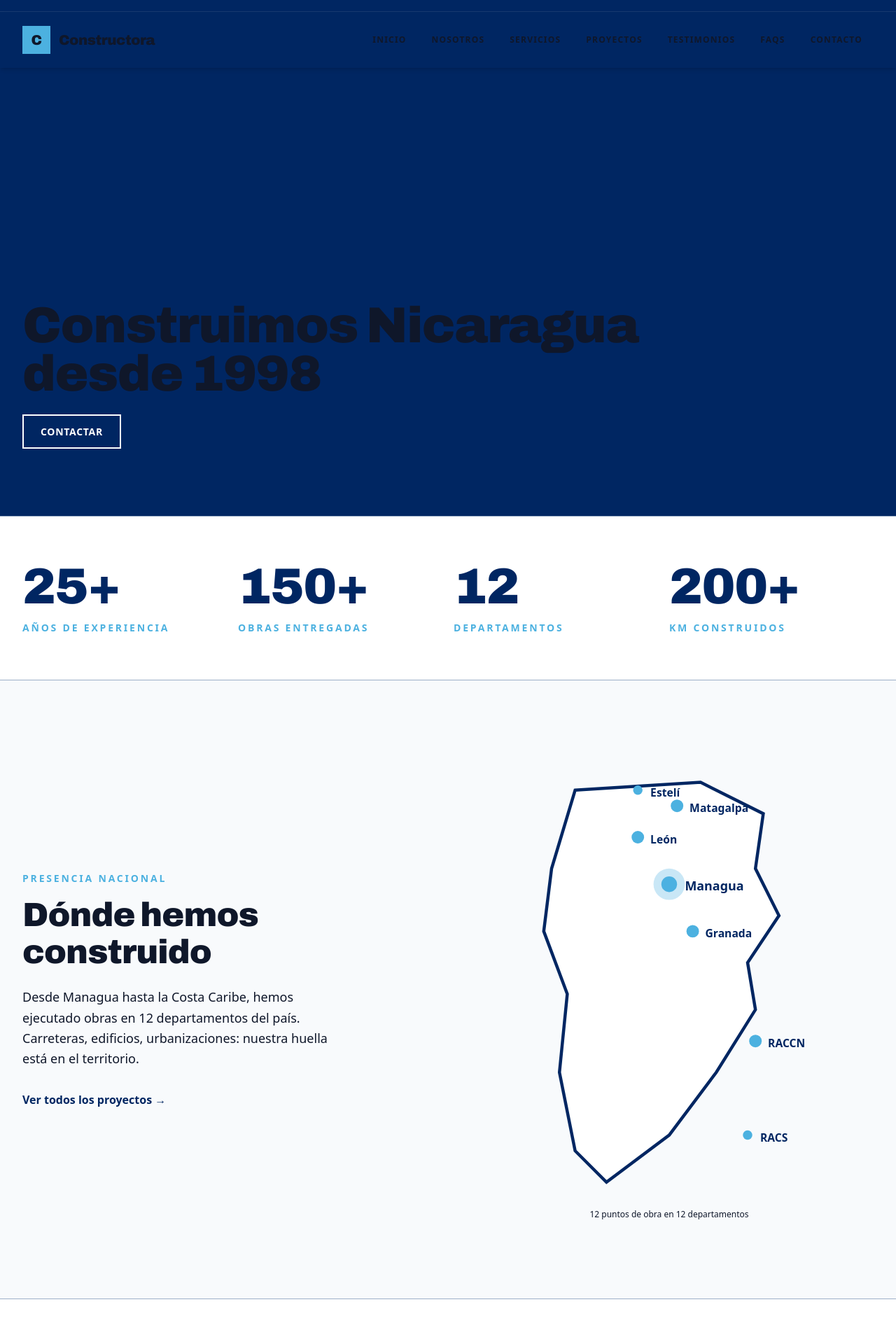
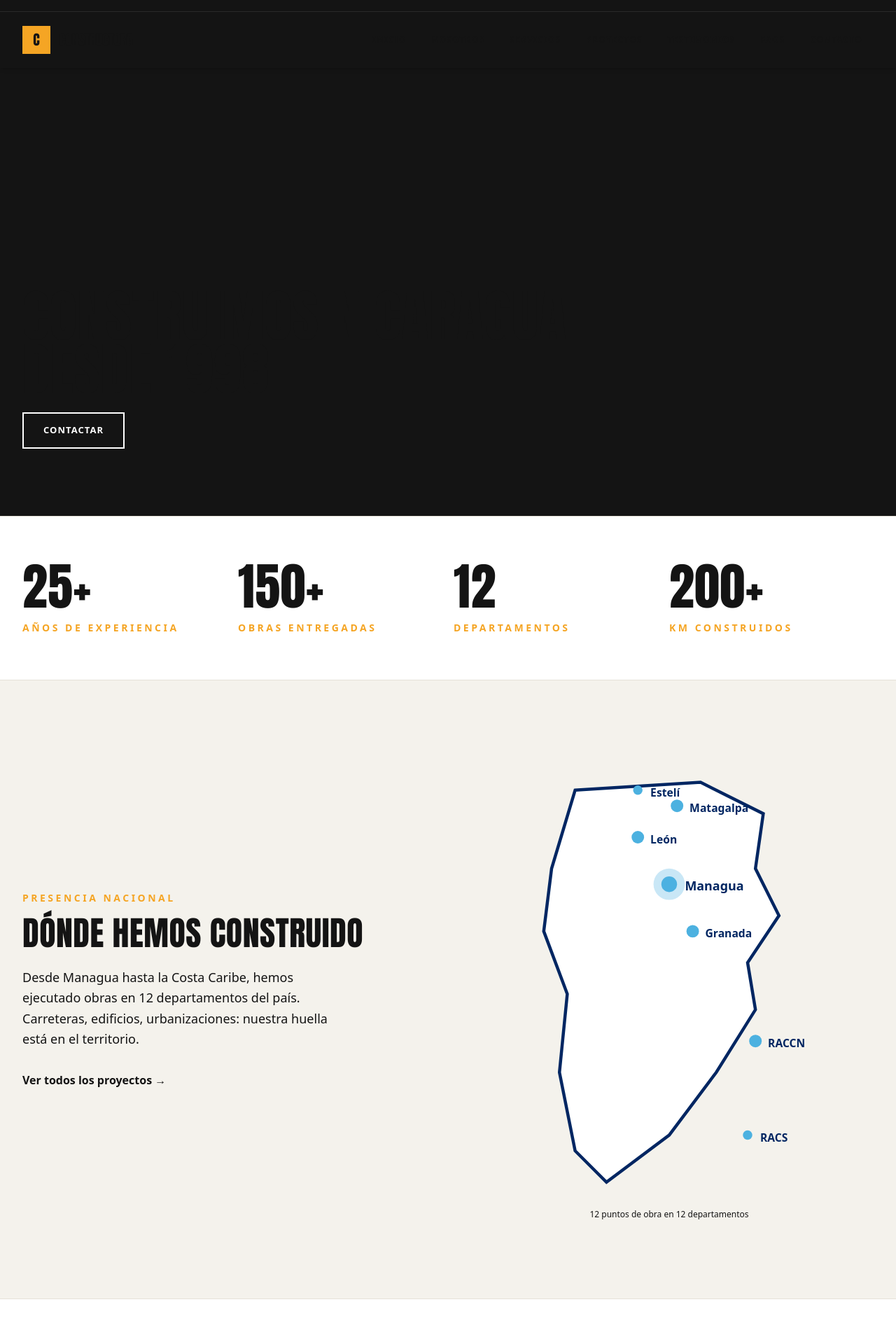
Before and after one commit to devbenja/cms-django, a Django app: page / in a window 1280 px wide. Shown: the top 1920 px of the page at 70% size. Run offline with Django 5.2, Linux system fonts and the light colour scheme; data comes from the database, SQL or seed files in the repository; data that the repository does not hold is empty; some libraries are stand-ins or nearby versions.

Commit message:
feat(ui): re-tematiza todo el sitio al estilo v3 (carbon + ambar + Anton)
Remapea las variables cms-* del tema (navy -> carbon #141414, azul ->
ambar #F5A524, superficies crema) y convierte las clases display a Anton.
Header, footer, home y todas las paginas adoptan el estilo v3.

Co-Authored-By: Claude Opus 4.8 <noreply@anthropic.com>

```diff
--- a/static/css/tokens.css
+++ b/static/css/tokens.css
@@ -3,25 +3,29 @@
 /* ===================================================================
    Custom tokens for the CMS. Plain CSS (no @apply, no @layer) so it
    works with the Tailwind CDN script without a build step.
+
+   Paleta v3: carbon (#141414) + ambar (#F5A524) + crema (#F4F2EC).
+   Las clases cms-* de base.html apuntan a estas variables, asi que
+   todo el sitio hereda el estilo v3 al cambiar los valores aqui.
    =================================================================== */
 
 :root {
   /* Grupo 1: Neutros */
   --color-canvas: #FFFFFF;
   --color-surface: #FFFFFF;
-  --color-surface-alt: #F8FAFC;
-  --color-surface-dark: #002662;
-  --color-border: #9DAFC8;
-  --color-text-primary: #0F172A;
-  --color-text-secondary: #475569;
-  --color-text-muted: #94A3B8;
+  --color-surface-alt: #F4F2EC;
+  --color-surface-dark: #141414;
+  --color-border: #E5E1D8;
+  --color-text-primary: #141414;
+  --color-text-secondary: #6B6860;
+  --color-text-muted: #9B968C;
   --color-text-inverse: #FFFFFF;
 
-  /* Grupo 2: Acento de marca */
-  --color-brand-primary: #002662;
-  --color-brand-primary-hover: #183A70;
-  --color-brand-secondary: #4CB1E0;
-  --color-brand-secondary-soft: #E0F4FB;
+  /* Grupo 2: Acento de marca (carbon + ambar) */
+  --color-brand-primary: #141414;
+  --color-brand-primary-hover: #2A2A2A;
+  --color-brand-secondary: #F5A524;
+  --color-brand-secondary-soft: #FBE7C2;
 
   /* Grupo 3: Estados de flujo editorial */
   --color-state-draft-bg: #F1F5F9;
@@ -42,9 +46,7 @@
   --color-ui-error-text: #991B1B;
 
   /* ============================================================
-     Version 3 — lenguaje editorial industrial (carbon + ambar)
-     Se usa en las paginas publicas: quienes-somos, servicios,
-     proyectos, testimonios.
+     Alias v3 (mismos valores que la marca; para hex directos)
      ============================================================ */
   --v3-ink: #141414;
   --v3-brand: #F5A524;
@@ -70,15 +72,15 @@ body {
 }
 
 /* ============================================================
-   Display faces
+   Display faces — Anton (v3) para todo el sitio
    ============================================================ */
 .font-display {
-  font-family: 'Archivo', 'Inter', system-ui, sans-serif;
-  font-weight: 900;
-  letter-spacing: -0.02em;
+  font-family: 'Anton', 'Archivo', 'Inter', system-ui, sans-serif;
+  font-weight: 400;
+  letter-spacing: 0.01em;
+  text-transform: uppercase;
 }
 
-/* Anton — display v3 (mayusculas, condensada) */
 .font-anton {
   font-family: 'Anton', 'Archivo', 'Inter', system-ui, sans-serif;
   font-weight: 400;
@@ -99,14 +101,13 @@ body {
   font-size: 0.75rem;
   font-weight: 600;
   text-transform: uppercase;
-  letter-spacing: 0.2em;
+  letter-spacing: 0.25em;
   font-variant-numeric: tabular-nums;
 }
 @media (min-width: 768px) {
   .eyebrow { font-size: 0.875rem; }
 }
 
-/* Eyebrow en estilo v3 (ambar) */
 .eyebrow-v3 {
   color: var(--v3-brand);
   font-size: 0.75rem;
@@ -120,45 +121,48 @@ body {
 }
 
 .h-display {
-  font-family: 'Archivo', 'Inter', system-ui, sans-serif;
-  font-weight: 900;
-  letter-spacing: -0.02em;
-  font-size: 2.25rem;
+  font-family: 'Anton', 'Archivo', system-ui, sans-serif;
+  font-weight: 400;
+  text-transform: uppercase;
+  letter-spacing: 0.01em;
+  font-size: 2.5rem;
   line-height: 0.95;
 }
 @media (min-width: 768px) {
-  .h-display { font-size: 3.75rem; }
+  .h-display { font-size: 4rem; }
 }
 @media (min-width: 1024px) {
-  .h-display { font-size: 4.5rem; }
+  .h-display { font-size: 5rem; }
 }
 
 .h-section {
-  font-family: 'Archivo', 'Inter', system-ui, sans-serif;
-  font-weight: 900;
-  letter-spacing: -0.02em;
-  font-size: 1.875rem;
-  line-height: 1.1;
+  font-family: 'Anton', 'Archivo', system-ui, sans-serif;
+  font-weight: 400;
+  text-transform: uppercase;
+  letter-spacing: 0.01em;
+  font-size: 2rem;
+  line-height: 1.02;
 }
 @media (min-width: 768px) {
   .h-section { font-size: 3rem; }
 }
 
 .h-card {
-  font-family: 'Archivo', 'Inter', system-ui, sans-serif;
-  font-weight: 700;
-  letter-spacing: -0.01em;
-  font-size: 1.25rem;
-  line-height: 1.2;
+  font-family: 'Anton', 'Archivo', system-ui, sans-serif;
+  font-weight: 400;
+  text-transform: uppercase;
+  letter-spacing: 0.01em;
+  font-size: 1.375rem;
+  line-height: 1.05;
 }
 @media (min-width: 768px) {
-  .h-card { font-size: 1.5rem; }
+  .h-card { font-size: 1.75rem; }
 }
 
 .stat-number {
-  font-family: 'Archivo', 'Inter', system-ui, sans-serif;
-  font-weight: 900;
-  letter-spacing: -0.02em;
+  font-family: 'Anton', 'Archivo', system-ui, sans-serif;
+  font-weight: 400;
+  letter-spacing: 0.01em;
   font-size: 3rem;
   line-height: 1;
   color: var(--color-brand-primary);
@@ -183,7 +187,7 @@ body {
   bottom: -2px;
   width: 100%;
   height: 2px;
-  background-color: var(--color-brand-primary);
+  background-color: var(--color-brand-secondary);
   transform-origin: left;
   transform: scaleX(0);
   transition: transform 0.3s ease;
@@ -193,28 +197,29 @@ body {
 }
 
 /* ============================================================
-   Buttons (sitio)
+   Buttons (sitio) — estilo v3
    ============================================================ */
 .btn-primary {
   display: inline-flex;
   align-items: center;
   justify-content: center;
   gap: 0.5rem;
-  padding: 0.75rem 1.5rem;
+  padding: 0.9rem 1.75rem;
   border-radius: 0;
   background-color: var(--color-brand-primary);
   color: var(--color-text-inverse);
   font-weight: 600;
-  letter-spacing: 0.05em;
+  letter-spacing: 0.08em;
   text-transform: uppercase;
-  font-size: 0.875rem;
+  font-size: 0.8125rem;
   text-decoration: none;
   border: 2px solid var(--color-brand-primary);
-  transition: background-color 0.2s, color 0.2s;
+  transition: background-color 0.2s, color 0.2s, border-color 0.2s;
 }
 .btn-primary:hover {
-  background-color: var(--color-brand-primary-hover);
-  border-color: var(--color-brand-primary-hover);
+  background-color: var(--color-brand-secondary);
+  border-color: var(--color-brand-secondary);
+  color: var(--v3-brand-ink);
 }
 
 .btn-secondary {
@@ -222,14 +227,14 @@ body {
   align-items: center;
   justify-content: center;
   gap: 0.5rem;
-  padding: 0.75rem 1.5rem;
+  padding: 0.9rem 1.75rem;
   border-radius: 0;
   background-color: transparent;
   color: var(--color-brand-primary);
   font-weight: 600;
-  letter-spacing: 0.05em;
+  letter-spacing: 0.08em;
   text-transform: uppercase;
-  font-size: 0.875rem;
+  font-size: 0.8125rem;
   text-decoration: none;
   border: 2px solid var(--color-brand-primary);
   transition: background-color 0.2s, color 0.2s;
@@ -244,26 +249,25 @@ body {
   align-items: center;
   justify-content: center;
   gap: 0.5rem;
-  padding: 0.75rem 1.5rem;
+  padding: 0.9rem 1.75rem;
   border-radius: 0;
   background-color: transparent;
   color: var(--color-text-inverse);
   font-weight: 600;
-  letter-spacing: 0.05em;
+  letter-spacing: 0.08em;
   text-transform: uppercase;
-  font-size: 0.875rem;
+  font-size: 0.8125rem;
   text-decoration: none;
   border: 2px solid var(--color-text-inverse);
   transition: background-color 0.2s, color 0.2s;
 }
 .btn-ghost:hover {
-  background-color: var(--color-text-inverse);
-  color: var(--color-brand-primary);
+  background-color: var(--color-brand-secondary);
+  border-color: var(--color-brand-secondary);
+  color: var(--v3-brand-ink);
 }
 
-/* ============================================================
-   Botones v3 (carbon / ambar)
-   ============================================================ */
+/* Botones v3 explicitos (hex directos) */
 .btn-v3-ink {
   display: inline-flex;
   align-items: center;
```
